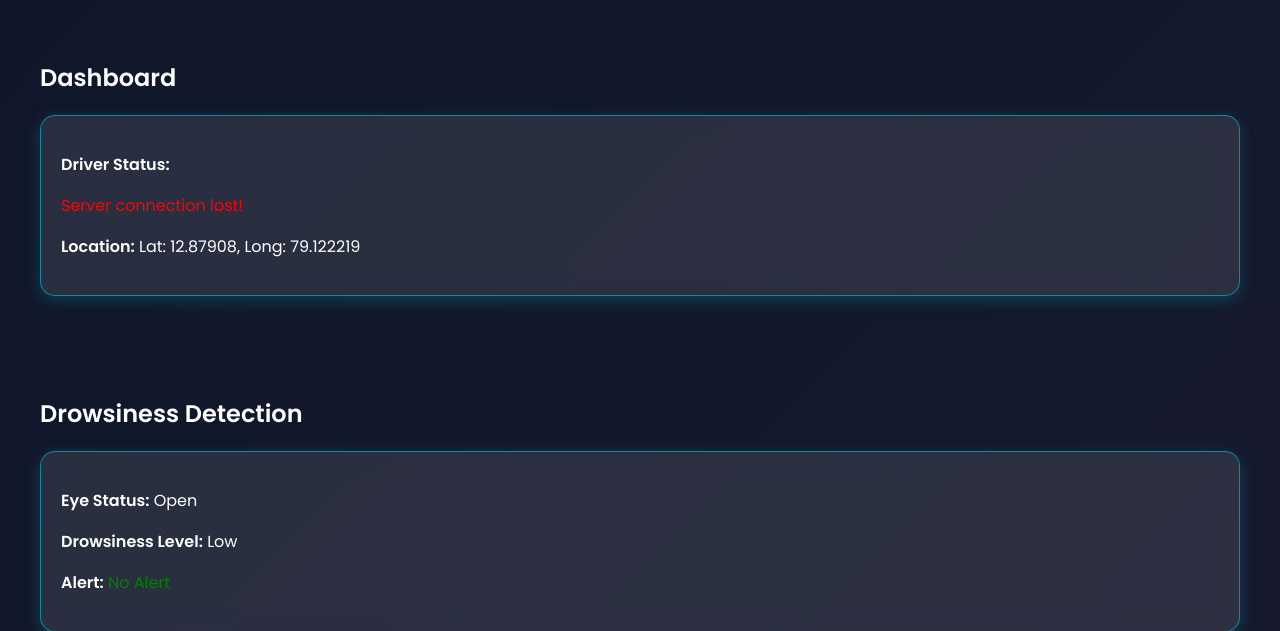
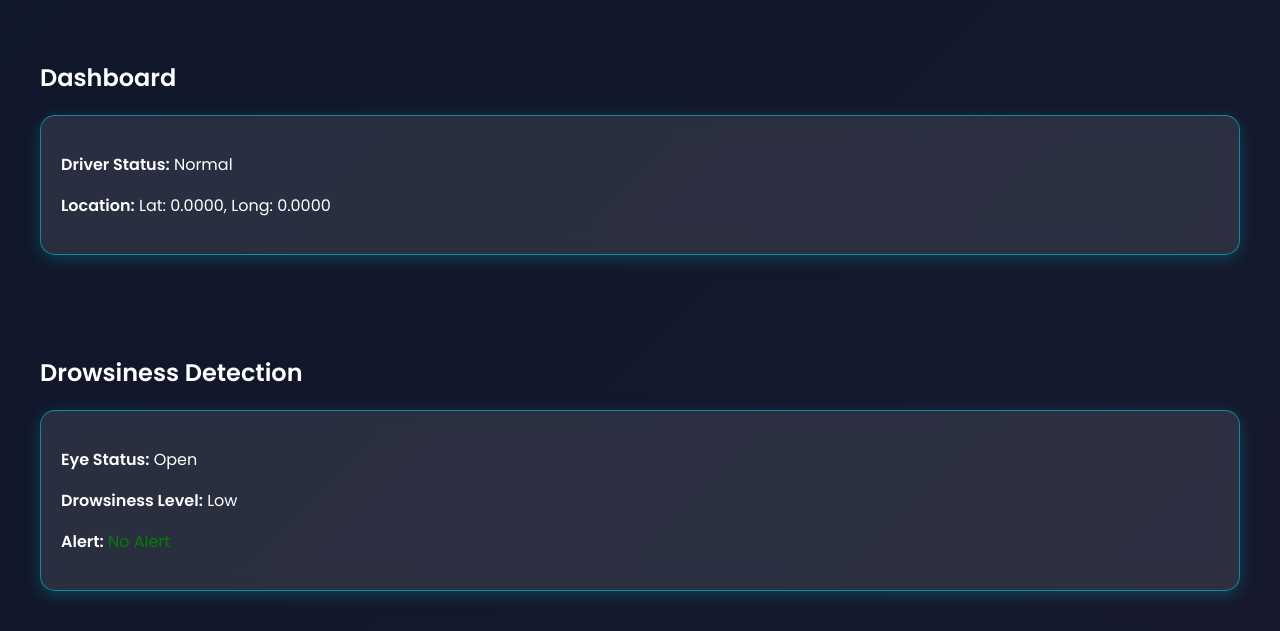
Before and after one commit to Balaji7010/model, a Flask app: page / in a window 1280 px wide. Shown: the part 173-804 px from the top of the page. Run offline with Flask 3, Linux system fonts and the light colour scheme; some libraries are stand-ins or nearby versions.

Commit message:
Update index.html

```diff
--- a/templates/index.html
+++ b/templates/index.html
@@ -231,10 +231,7 @@
                     updateDrowsinessAlert(data.drowsinessAlert);
                     document.getElementById('blindSpotDetection').textContent = data.blindSpotStatus ?? "Clear";
                 })
-                .catch(error => {
-                    console.error('❌ Error fetching status:', error);
-                    document.getElementById('driverStatus').innerHTML = '<p style="color: red;">Server connection lost!</p>';
-                });
+);
         }
 
         // Fetch GPS data every 500ms for real-time updates
```
